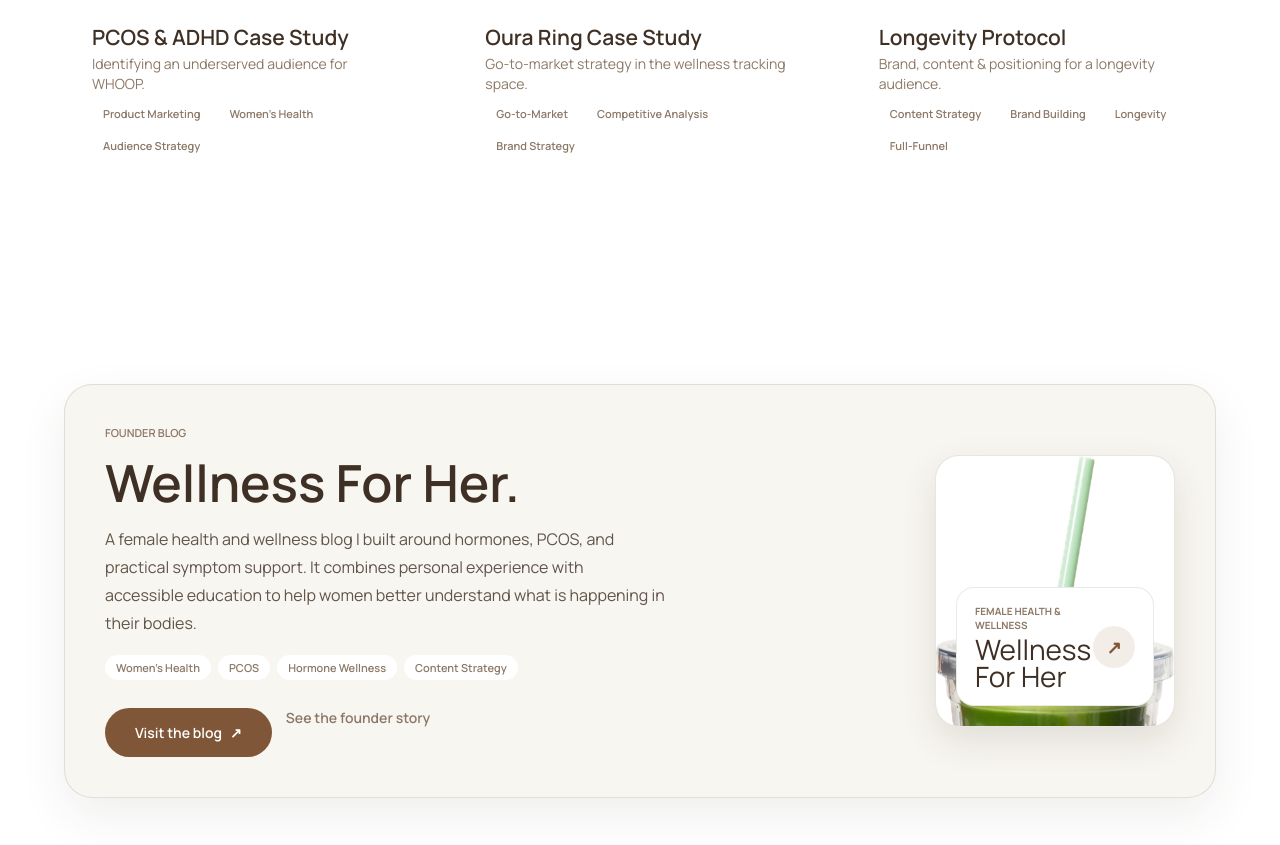
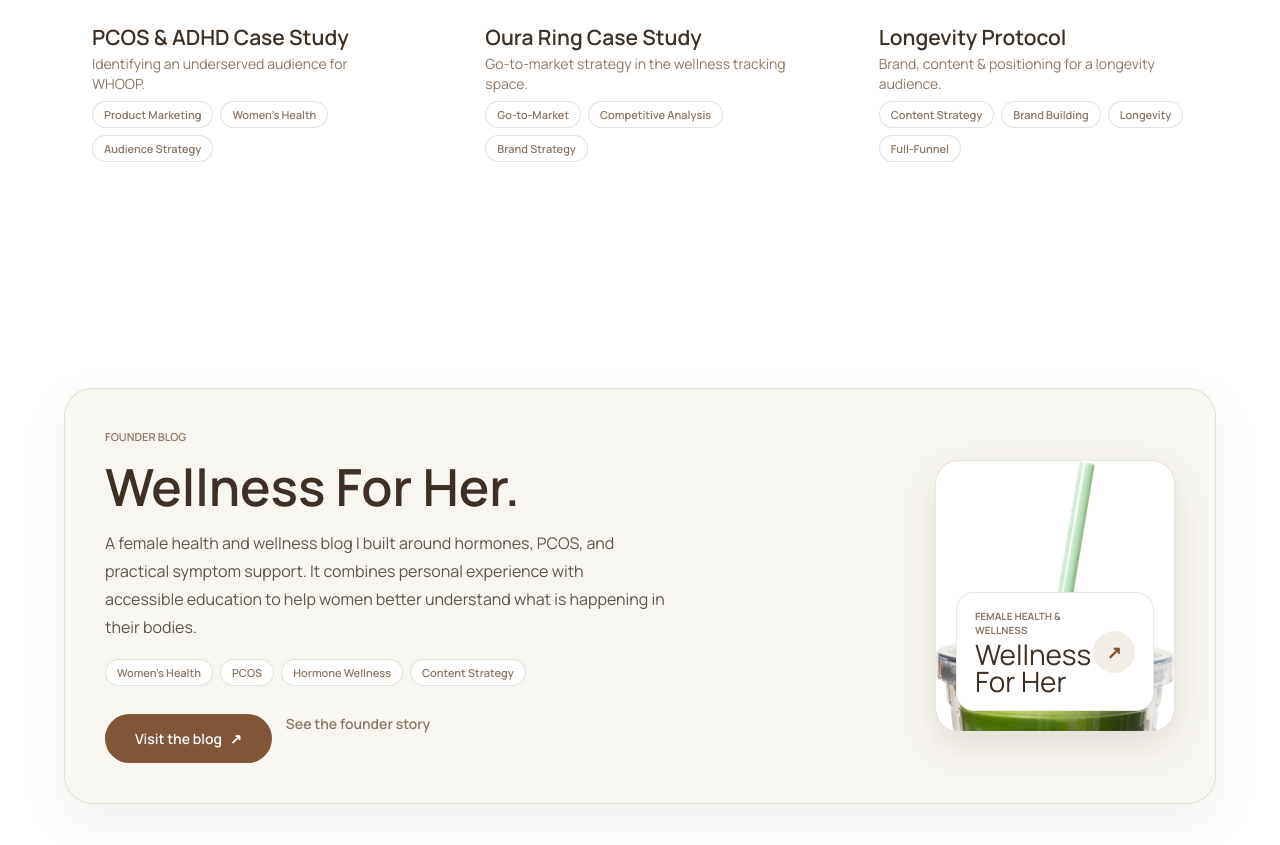
Before and after one commit to Jimenav123/Jimena-port, a website built with Vite: page index.html in a window 1280 px wide. Shown: the part 1301-2146 px from the top of the page. Built offline with nearby package versions, Linux system fonts and the light colour scheme.

Commit message:
Enlarge project tag bubbles

```diff
--- a/index.html
+++ b/index.html
@@ -296,14 +296,15 @@
       font-size: 14px; letter-spacing: -0.01em; line-height: 1.4;
     }
 
-    .tags { display: flex; flex-wrap: wrap; gap: 7px; }
+    .tags { display: flex; flex-wrap: wrap; gap: 12px; align-items: center; }
     .tag {
-      font-size: 11px; font-weight: 600; color: var(--muted);
-      background: rgba(155,108,71,.08); padding: 5px 11px;
-      border-radius: 100px; letter-spacing: -.01em;
+      font-size: 15px; font-weight: 700; color: var(--accent-strong);
+      background: #f8f6f1; padding: 11px 18px;
+      border: 1px solid rgba(95,72,50,.16);
+      border-radius: 999px; letter-spacing: 0;
       transition: background .2s ease, color .2s ease;
     }
-    .pcard:hover .tag { background: rgba(155,108,71,.14); color: var(--accent-strong); }
+    .pcard:hover .tag { background: #efe7dd; color: var(--accent-strong); }
 
     /* ─── BLOG SECTION ──────────────────────────────── */
     #blog {
```
